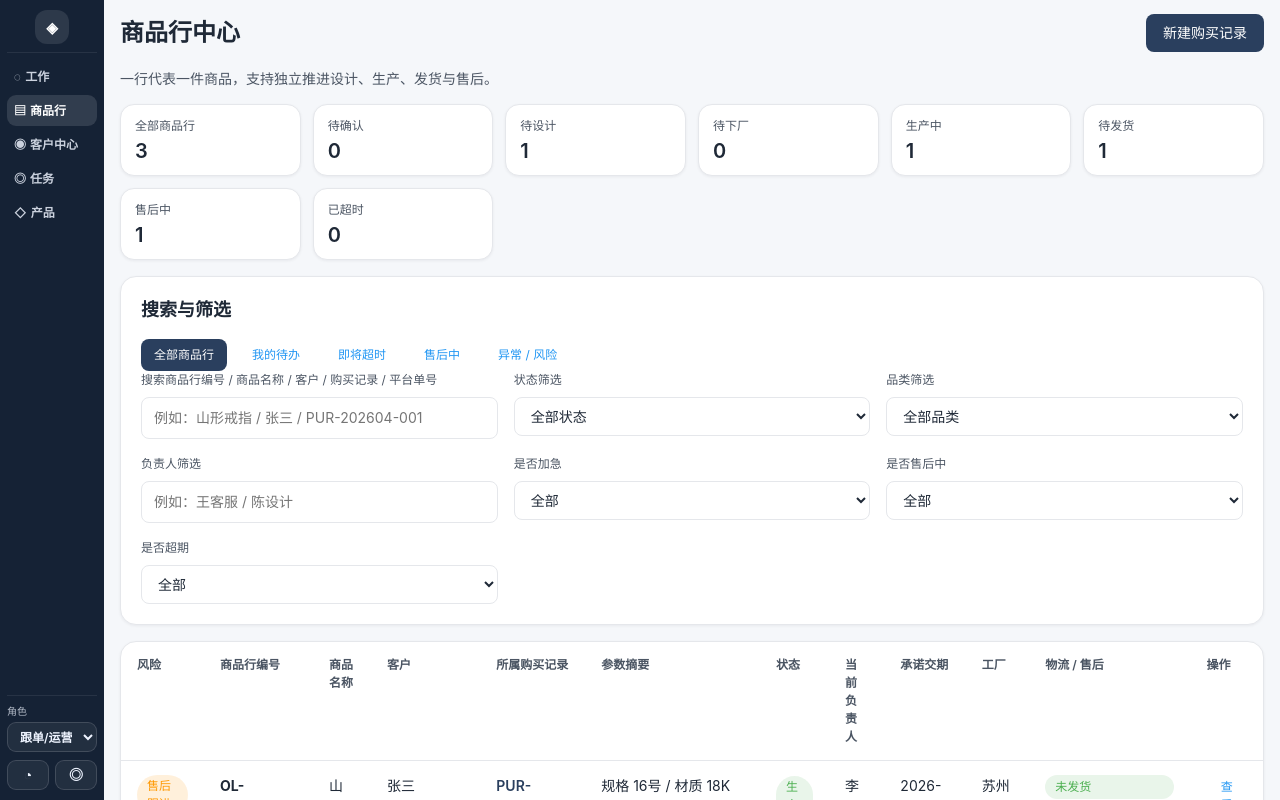
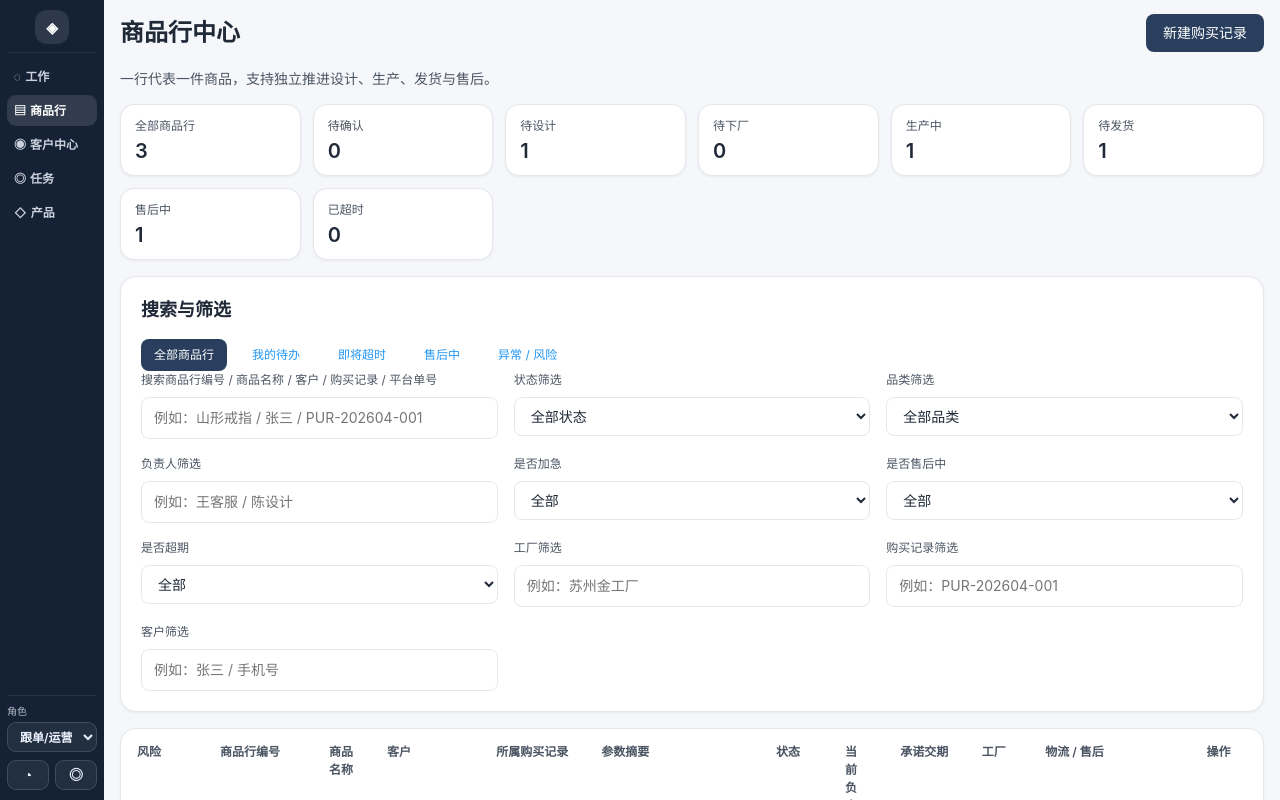
Before and after one commit to lulichao1991/erp2, a React (Vite) app: page /order-lines in a window 1280 px wide. Shown: the top 800 px of the page. Built offline with nearby package versions, Linux system fonts and the light colour scheme.

Commit message:
feat: refine order line center filters and views

```diff
--- a/src/components/business/orderLine/index.tsx
+++ b/src/components/business/orderLine/index.tsx
@@ -17,6 +17,9 @@ export type OrderLineCenterFilters = {
   urgent: 'all' | 'yes' | 'no'
   afterSales: 'all' | 'yes' | 'no'
   overdue: 'all' | 'yes' | 'no'
+  factory: string
+  purchase: string
+  customer: string
   quickView: 'all' | 'my_todo' | 'due_soon' | 'after_sales' | 'risk'
 }
 
@@ -1687,6 +1690,12 @@ export const filterOrderLineRows = (rows: OrderLineRow[], filters: OrderLineCent
     const customer = customersMock.find((item) => item.id === line.customerId || item.id === purchase?.customerId)
     const keyword = filters.keyword.trim().toLowerCase()
     const owner = getLineOwner(line, purchase)
+    const factoryKeyword = filters.factory.trim().toLowerCase()
+    const purchaseKeyword = filters.purchase.trim().toLowerCase()
+    const customerKeyword = filters.customer.trim().toLowerCase()
+    const factoryText = [line.outsourceInfo?.supplierName, line.productionInfo?.factoryNote].filter(Boolean).join(' ').toLowerCase()
+    const purchaseText = [purchase?.purchaseNo, purchase?.platformOrderNo, purchase?.id].filter(Boolean).join(' ').toLowerCase()
+    const customerText = [customer?.name, customer?.phone, customer?.wechat, customer?.id].filter(Boolean).join(' ').toLowerCase()
     const hasActiveAfterSales = getLineHasActiveAfterSales(line, afterSalesCases)
     const overdue = getTimePressure(line.promisedDate).overdue
     const dueSoon = isDueSoon(line.promisedDate)
@@ -1713,6 +1722,9 @@ export const filterOrderLineRows = (rows: OrderLineRow[], filters: OrderLineCent
     const matchesUrgent = filters.urgent === 'all' || (filters.urgent === 'yes' ? line.priority === 'urgent' : line.priority !== 'urgent')
     const matchesAfterSales = filters.afterSales === 'all' || (filters.afterSales === 'yes' ? hasActiveAfterSales : !hasActiveAfterSales)
     const matchesOverdue = filters.overdue === 'all' || (filters.overdue === 'yes' ? overdue : !overdue)
+    const matchesFactory = factoryKeyword.length === 0 || factoryText.includes(factoryKeyword)
+    const matchesPurchase = purchaseKeyword.length === 0 || purchaseText.includes(purchaseKeyword)
+    const matchesCustomer = customerKeyword.length === 0 || customerText.includes(customerKeyword)
     const matchesQuickView =
       filters.quickView === 'all' ||
       (filters.quickView === 'my_todo' && isActiveTodoLine(line) && (filters.owner.trim().length > 0 ? owner.includes(filters.owner.trim()) : owner.length > 0)) ||
@@ -1720,7 +1732,19 @@ export const filterOrderLineRows = (rows: OrderLineRow[], filters: OrderLineCent
       (filters.quickView === 'after_sales' && hasActiveAfterSales) ||
       (filters.quickView === 'risk' && hasRisk)
 
-    return matchesKeyword && matchesStatus && matchesOwner && matchesCategory && matchesUrgent && matchesAfterSales && matchesOverdue && matchesQuickView
+    return (
+      matchesKeyword &&
+      matchesStatus &&
+      matchesOwner &&
+      matchesCategory &&
+      matchesUrgent &&
+      matchesAfterSales &&
+      matchesOverdue &&
+      matchesFactory &&
+      matchesPurchase &&
+      matchesCustomer &&
+      matchesQuickView
+    )
   })
 
 export const updateOrderLineStatusInRows = <T extends OrderLineRow>(rows: T[], lineId: string, nextStatus: OrderLineStatus | string): T[] =>
@@ -1836,6 +1860,36 @@ export const OrderLineFilterBar = ({
           <option value="no">未超期</option>
         </select>
       </div>
+      <div className="field-control">
+        <label className="field-label">工厂筛选</label>
+        <input
+          className="input"
+          aria-label="工厂筛选"
+          value={value.factory}
+          onChange={(event) => onChange({ ...value, factory: event.target.value })}
+          placeholder="例如：苏州金工厂"
+        />
+      </div>
+      <div className="field-control">
+        <label className="field-label">购买记录筛选</label>
+        <input
+          className="input"
+          aria-label="购买记录筛选"
+          value={value.purchase}
+          onChange={(event) => onChange({ ...value, purchase: event.target.value })}
+          placeholder="例如：PUR-202604-001"
+        />
+      </div>
+      <div className="field-control">
+        <label className="field-label">客户筛选</label>
+        <input
+          className="input"
+          aria-label="客户筛选"
+          value={value.customer}
+          onChange={(event) => onChange({ ...value, customer: event.target.value })}
+          placeholder="例如：张三 / 手机号"
+        />
+      </div>
     </div>
   </SectionCard>
 )
@@ -1870,6 +1924,13 @@ export const OrderLineTable = ({
         </tr>
       </thead>
       <tbody>
+        {rows.length === 0 ? (
+          <tr>
+            <td colSpan={12}>
+              <EmptyState title="暂无匹配商品行" description="当前筛选条件下没有商品行，请放宽筛选或切回全部商品行。" />
+            </td>
+          </tr>
+        ) : null}
         {rows.map(({ line, purchase }) => {
           const row = { line, purchase }
           const customer = customersMock.find((item) => item.id === line.customerId || item.id === purchase?.customerId)
--- a/src/pages/orderLines/OrderLineListPage.tsx
+++ b/src/pages/orderLines/OrderLineListPage.tsx
@@ -20,6 +20,9 @@ export const OrderLineListPage = () => {
     urgent: 'all',
     afterSales: 'all',
     overdue: 'all',
+    factory: '',
+    purchase: '',
+    customer: '',
     quickView: 'all'
   })
   const workspace = useOrderLineWorkspaceState()
```
Also changed, not shown: 1 other file (tests, documents, lock files or other folders).
